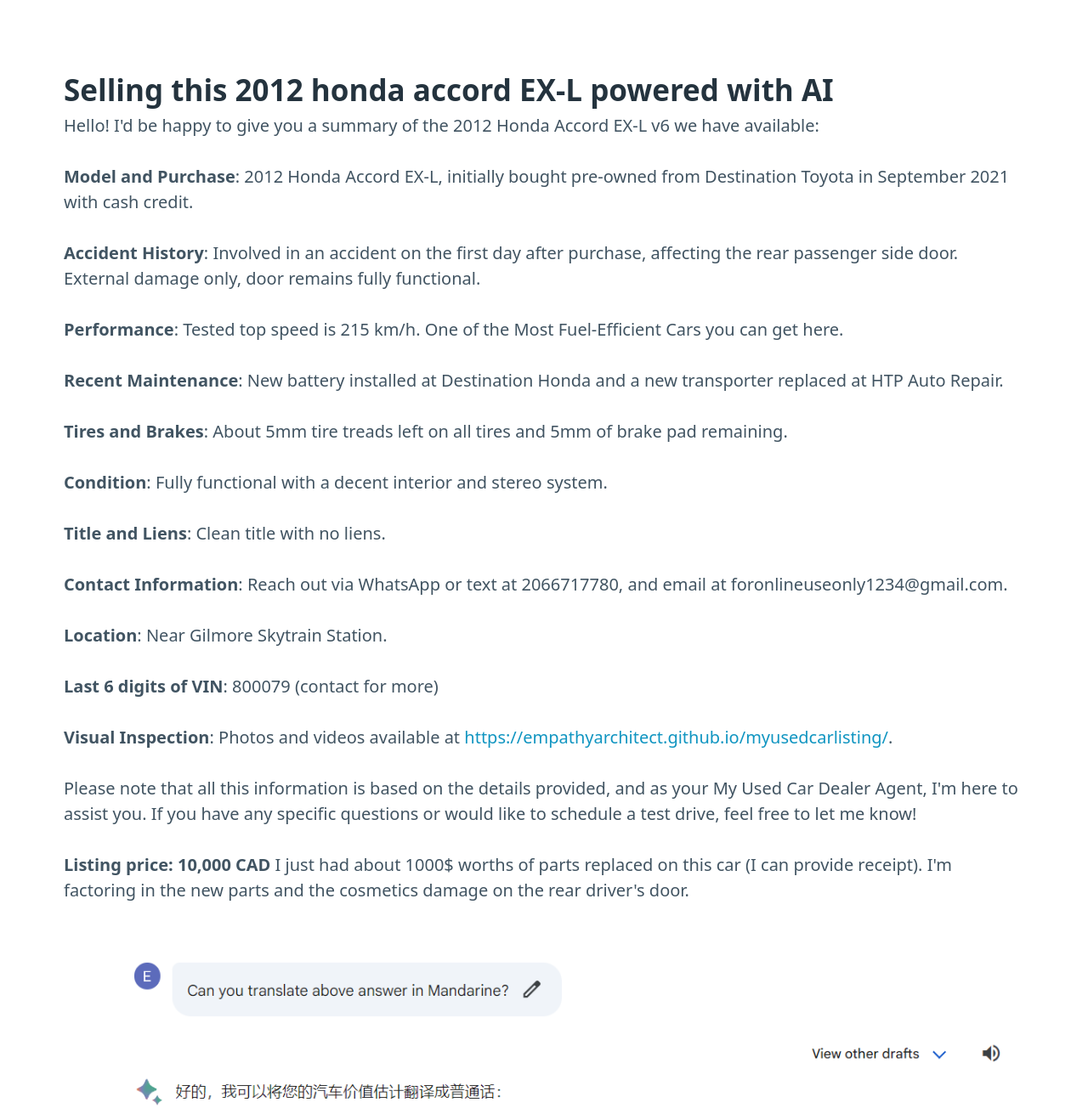
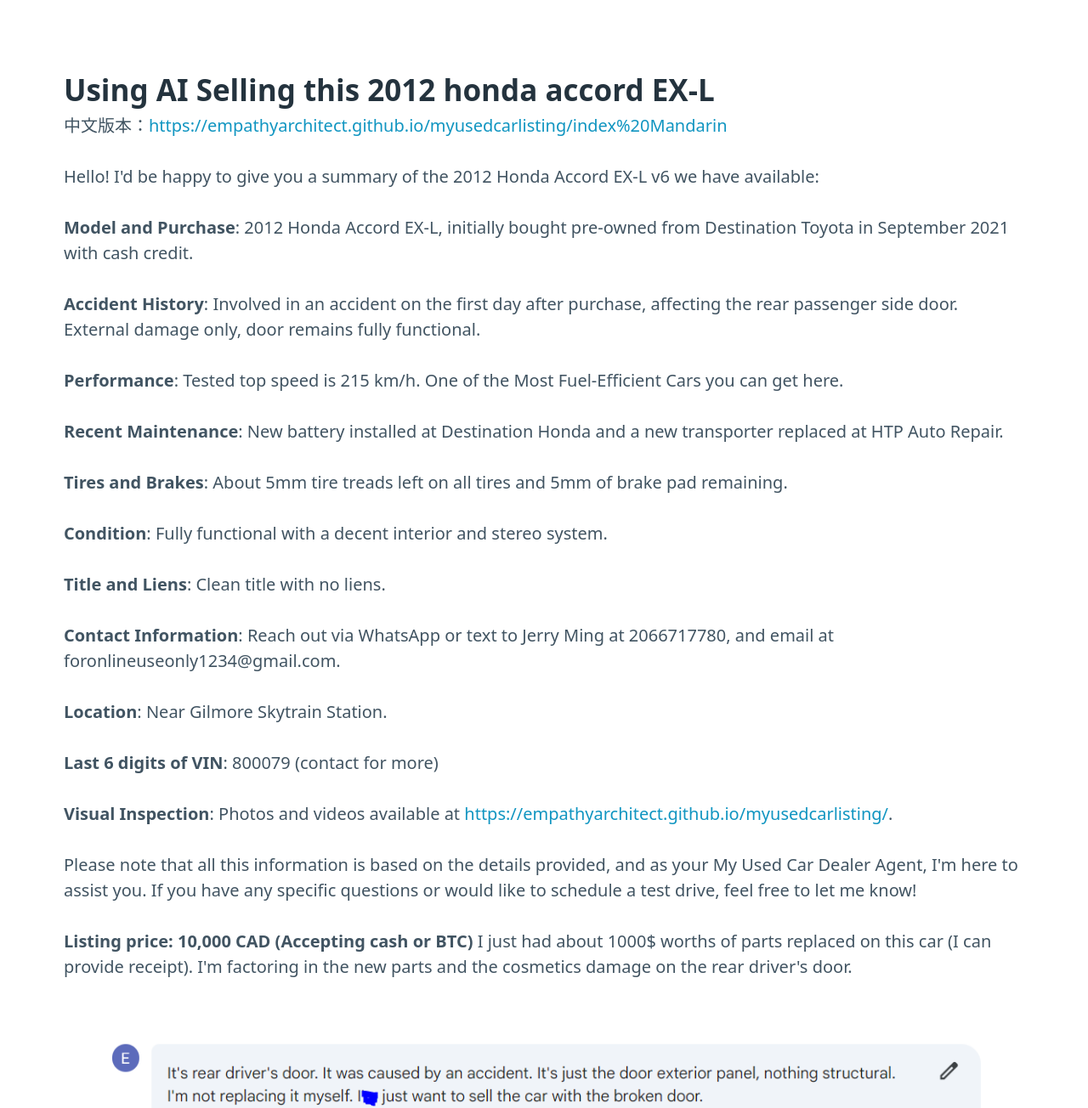
Before and after one commit to EmpathyArchitect/myusedcarlisting, a plain HTML site: page docs/index.html in a window 1280 px wide. Shown: the top 1304 px of the page at 85% size. Drawn offline with nearby package versions, Linux system fonts and the light colour scheme.

Commit message:
Update index.html

```diff
--- a/docs/index.html
+++ b/docs/index.html
@@ -26,7 +26,8 @@
         <div class="grid">
             <section>
                 <hgroup>
-                    <h2>Selling this 2012 honda accord EX-L powered with AI</h2>
+                    <h2>Using AI Selling this 2012 honda accord EX-L</h2>
+					<p>中文版本：<a href="https://empathyarchitect.github.io/myusedcarlisting/index%20Mandarin">https://empathyarchitect.github.io/myusedcarlisting/index%20Mandarin</a></p>
 					<p>Hello! I'd be happy to give you a summary of the 2012 Honda Accord EX-L v6 we have available:
 
 <p><strong>Model and Purchase</strong>: 2012 Honda Accord EX-L, initially bought pre-owned from Destination Toyota in September 2021 with cash credit.</p>
@@ -36,7 +37,7 @@
 <p><strong>Tires and Brakes</strong>: About 5mm tire treads left on all tires and 5mm of brake pad remaining.</p>
 <p><strong>Condition</strong>: Fully functional with a decent interior and stereo system.</p>
 <p><strong>Title and Liens</strong>: Clean title with no liens.</p>
-<p><strong>Contact Information</strong>: Reach out via WhatsApp or text at 2066717780, and email at foronlineuseonly1234@gmail.com.</p>
+<p><strong>Contact Information</strong>: Reach out via WhatsApp or text to Jerry Ming at 2066717780, and email at foronlineuseonly1234@gmail.com.</p>
 <p><strong>Location</strong>: Near Gilmore Skytrain Station.</p>
 
 <p><strong>Last 6 digits of VIN</strong>: 800079 (contact for more)</p>
@@ -44,10 +45,8 @@
 
 Please note that all this information is based on the details provided, and as your My Used Car Dealer Agent, I'm here to assist you. If you have any specific questions or would like to schedule a test drive, feel free to let me know!</p>
                 </hgroup>
-				<p><strong>Listing price: 10,000 CAD</strong> I just had about 1000$ worths of parts replaced on this car (I can provide receipt). I'm factoring in the new parts and the cosmetics damage on the rear driver's door.</p>
+				<p><strong>Listing price: 10,000 CAD (Accepting cash or BTC)</strong> I just had about 1000$ worths of parts replaced on this car (I can provide receipt). I'm factoring in the new parts and the cosmetics damage on the rear driver's door.</p>
 				                <div class="horizontal-scroll">
-				<img src="https://github.com/EmpathyArchitect/myusedcarlisting/blob/main/estimate%20price%20man.PNG?raw=true" style="width: 100%; height: 100%;" alt="Bakery Item 1">
-
 
 				<img src="https://github.com/EmpathyArchitect/myusedcarlisting/blob/main/estimate%20price%20eng.PNG?raw=true"  style="width: 100%; height: 100%;" alt="Bakery Item 2">
 
```
